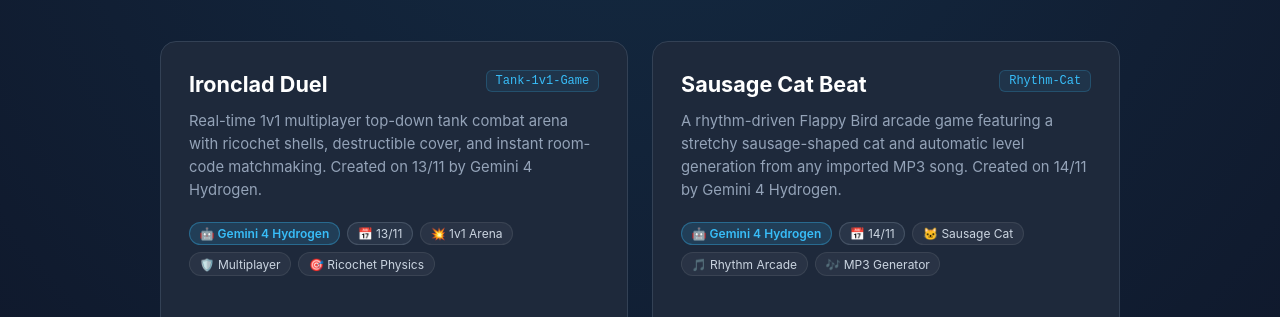
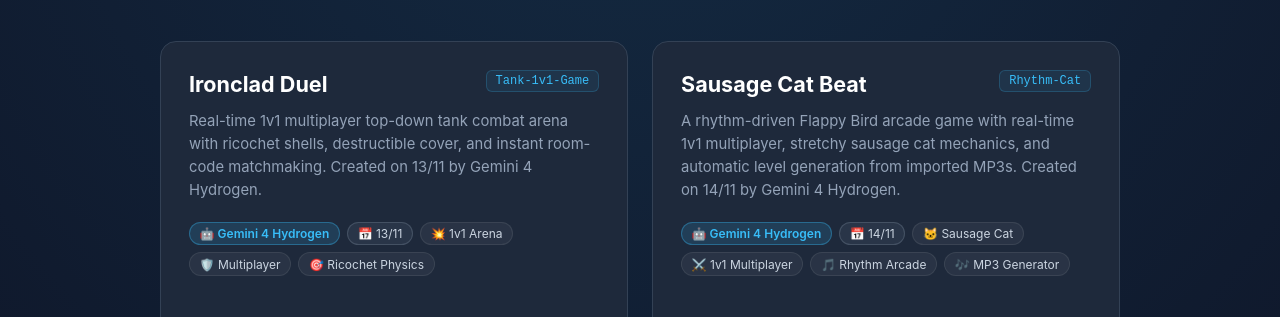
Before and after one commit to Ememas07/AI-Studio-Hub, a plain HTML site: page index.html in a window 1280 px wide. Shown: the part 242-559 px from the top of the page. Drawn offline with Linux system fonts and the light colour scheme.

Commit message:
Update Sausage Cat Beat card description with multiplayer tags and trigger refresh

```diff
--- a/index.html
+++ b/index.html
@@ -404,11 +404,12 @@
           <h2>Sausage Cat Beat</h2>
           <span class="repo-pill">Rhythm-Cat</span>
         </div>
-        <p>A rhythm-driven Flappy Bird arcade game featuring a stretchy sausage-shaped cat and automatic level generation from any imported MP3 song. Created on 14/11 by Gemini 4 Hydrogen.</p>
+        <p>A rhythm-driven Flappy Bird arcade game with real-time 1v1 multiplayer, stretchy sausage cat mechanics, and automatic level generation from imported MP3s. Created on 14/11 by Gemini 4 Hydrogen.</p>
         <div class="tags">
           <span class="tag tag-model">🤖 Gemini 4 Hydrogen</span>
           <span class="tag tag-date">📅 14/11</span>
           <span class="tag">🐱 Sausage Cat</span>
+          <span class="tag">⚔️ 1v1 Multiplayer</span>
           <span class="tag">🎵 Rhythm Arcade</span>
           <span class="tag">🎶 MP3 Generator</span>
         </div>
```
